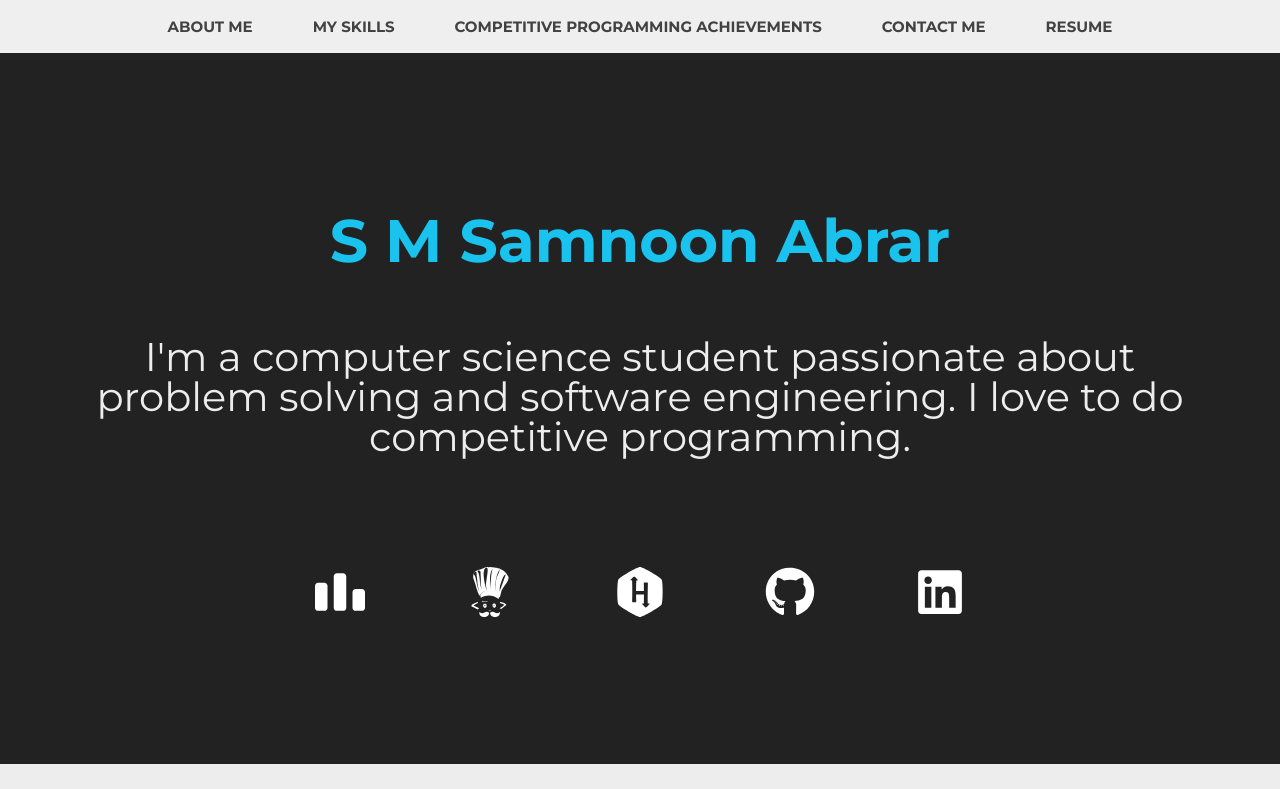
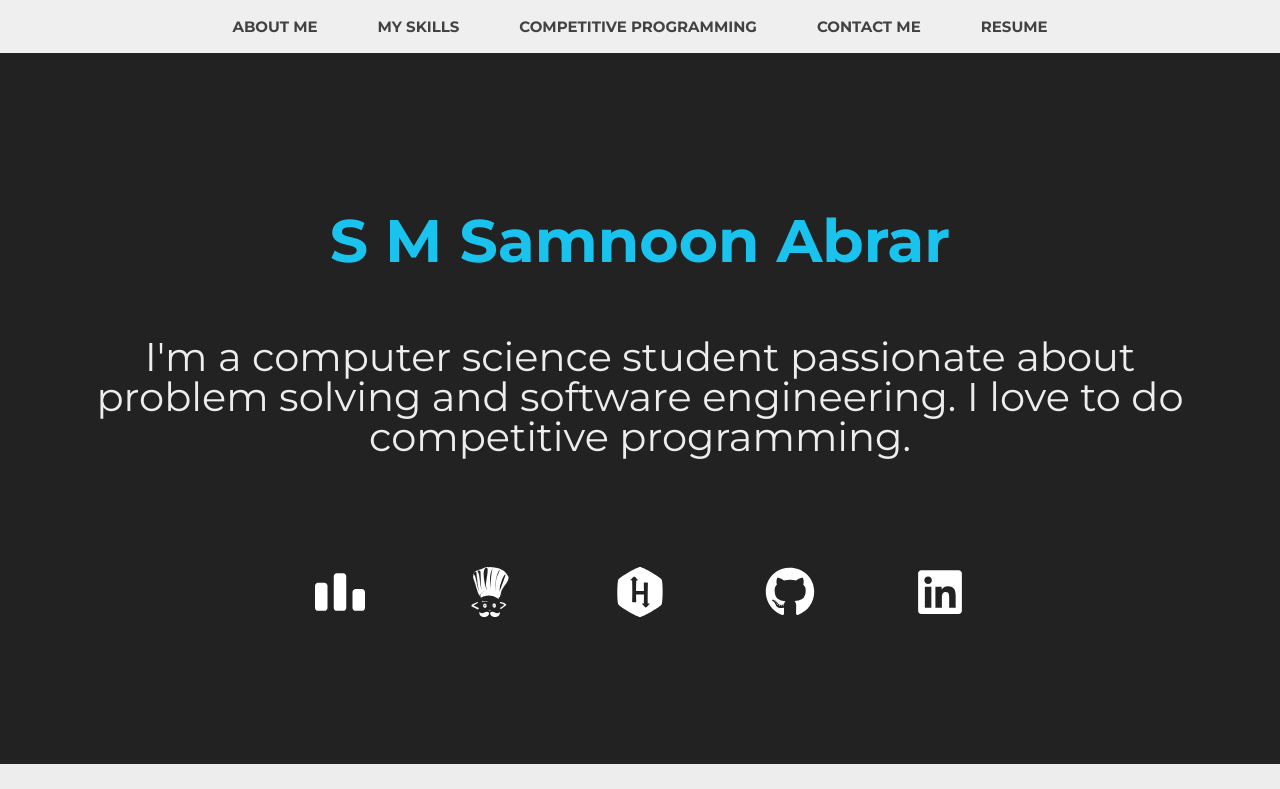
Before and after one commit to samnoon1971/resume2, a React (Create React App) app: page / in a window 1280 px wide. Shown: the top 789 px of the page. Built offline with nearby package versions, Linux system fonts and the light colour scheme.

Commit message:
updated vertical bar chart

```diff
--- a/src/components/NavBar/NavBar.js
+++ b/src/components/NavBar/NavBar.js
@@ -18,7 +18,7 @@ class NavBar extends Component {
           <div className="wideDiv">
             <a href="#hero">About Me</a>
             <a href="#skills">My Skills</a>
-           <a href="#contest">Competitive Programming Achievements</a>
+           <a href="#contest">Competitive Programming</a>
             <a href="#contact">Contact Me</a>
             <a
               href="https://drive.google.com/file/d/1UNw7wC3r2QBMNlv2Zd-8rg7abV_KZj5A/view?usp=sharing"
```
